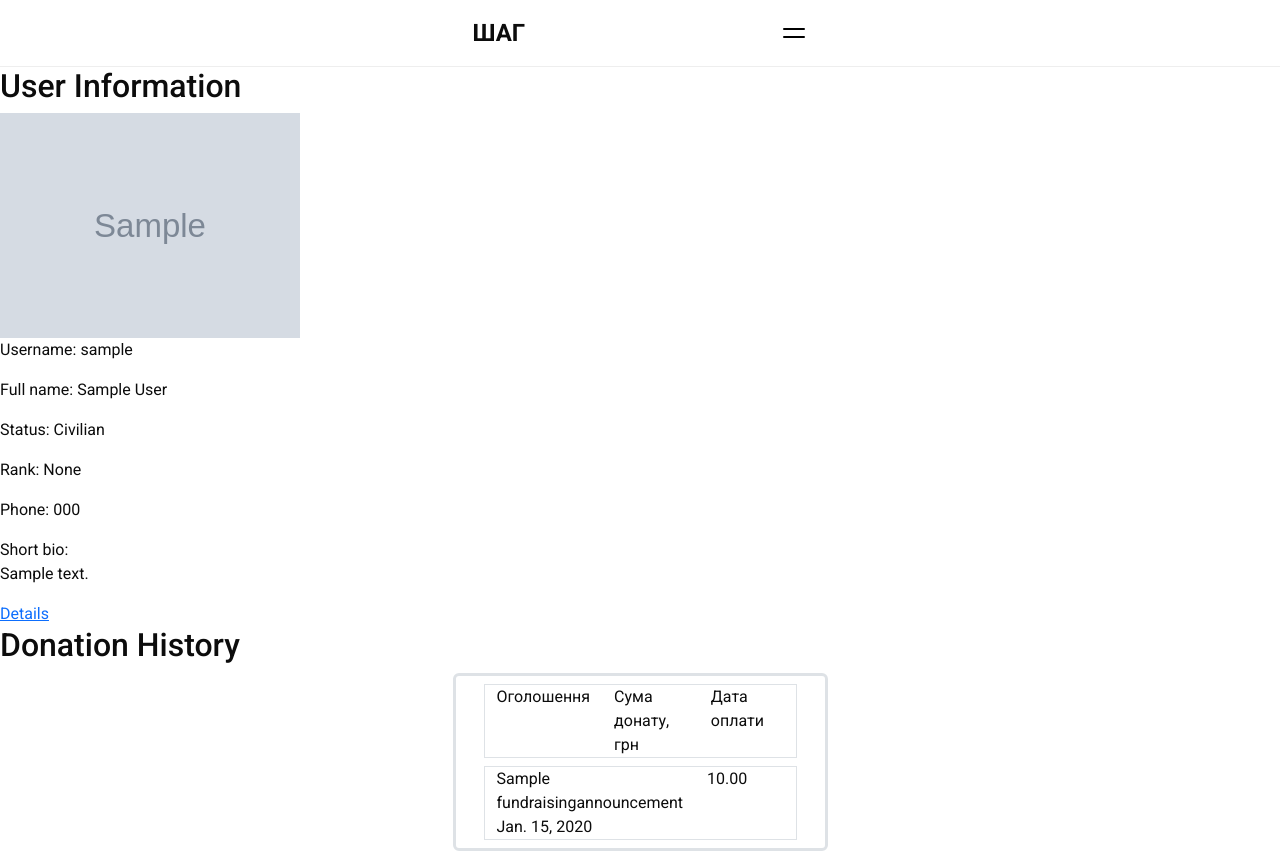
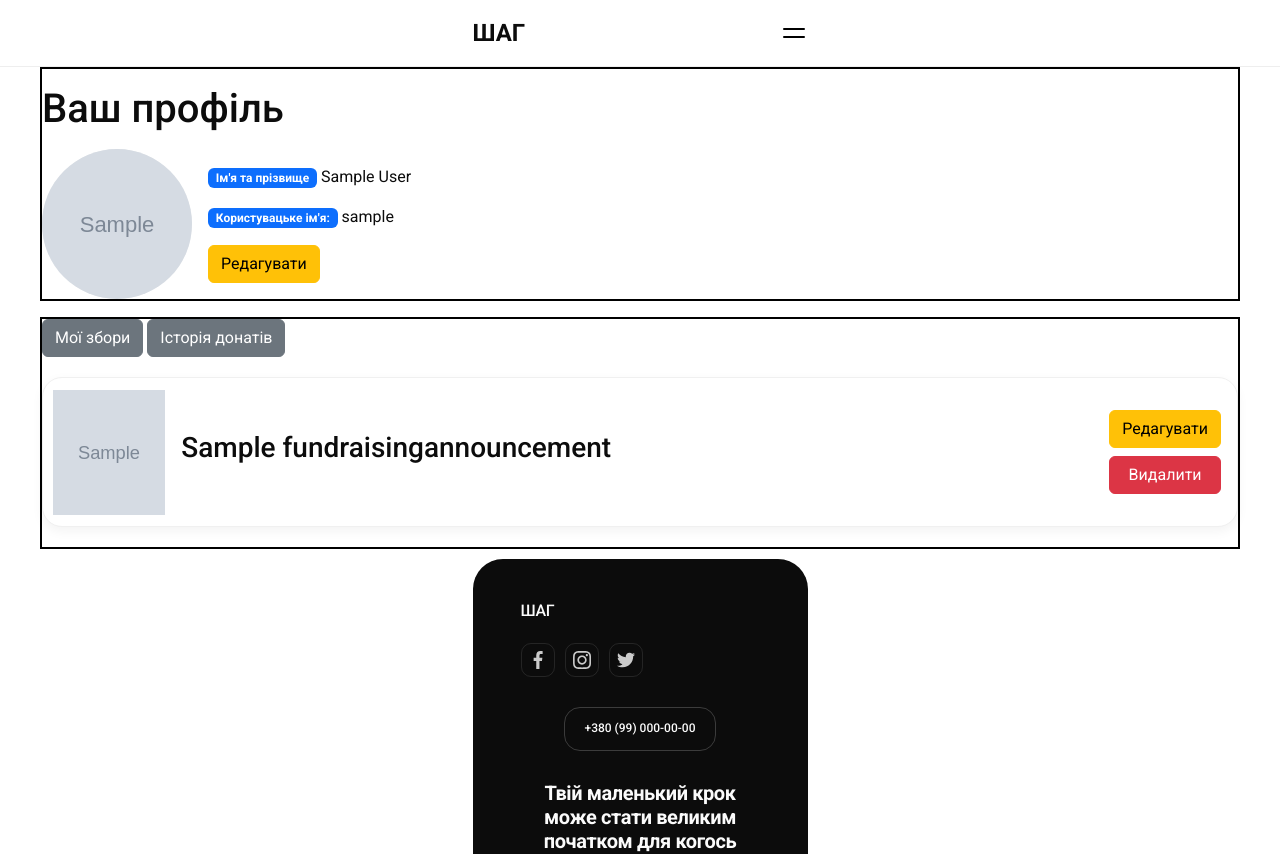
Before and after one commit to YehorBelyi/charity-platform, a Django app: page /users/profile/ in a window 1280 px wide. Shown: the top 854 px of the page. Run offline with Django 5.2, Linux system fonts and the light colour scheme; a user stored in the database is signed in; tables that the repository leaves empty hold one stand-in row (values such as "Sample post"); grey boxes marked "Sample" are stand-in pictures; some libraries are stand-ins or nearby versions.

Commit message:
refactor: Edit profile UI

```diff
--- a/donations/urls.py
+++ b/donations/urls.py
@@ -9,7 +9,8 @@ This module defines view routes for:\n
 
 from django.contrib import admin
 from django.urls import path
-from .views import SuccessfulPaymentView, CanceledPaymentView, SetPaymentView, CreateCheckoutSessionView
+from .views import SuccessfulPaymentView, CanceledPaymentView, SetPaymentView, CreateCheckoutSessionView, \
+    DonationHistoryPartialView
 from .webhooks import stripe_webhook_view
 
 urlpatterns = [
@@ -23,5 +24,7 @@ urlpatterns = [
     path('create/<int:announcement_id>', SetPaymentView.as_view(), name='payment-set'),
     #: Action endpoint to create a Stripe Checkout Session.
     path('create-checkout-session/<int:announcement_id>', CreateCheckoutSessionView.as_view(),
-         name='create-checkout-session')
+         name='create-checkout-session'),
+    #: Partial view for donation history.
+    path('history/', DonationHistoryPartialView.as_view(), name='donation-history'),
 ]
--- /dev/null
+++ b/fundraisers/templates/components/user_announcements.html
@@ -0,0 +1,30 @@
+<div class="announcement-list">
+    {% for ann in announcements %}
+        <div class="announcement-card">
+
+            <div class="announcement-image-wrapper">
+                {% if ann.photo %}
+                    <img src="{{ ann.photo.url }}" class="announcement-image" alt="{{ ann.title }}">
+                {% else %}
+                    <div class="placeholder-box">
+                        <span>Немає фото</span>
+                    </div>
+                {% endif %}
+            </div>
+
+            <div class="announcement-info d-flex justify-content-between align-items-center" style="width: 100%;">
+
+                <div class="announcement-info-text mx-3">
+                    <h3>{{ ann.title }}</h3>
+                </div>
+
+                <div class="announcement-controls d-flex flex-column gap-2 px-3">
+                    <a href="" class="btn btn-warning">Редагувати</a>
+                    <a href="" class="btn btn-danger">Видалити</a>
+                </div>
+
+            </div>
+
+        </div>
+    {% endfor %}
+</div>
--- a/fundraisers/urls.py
+++ b/fundraisers/urls.py
@@ -16,4 +16,5 @@ urlpatterns = [
     path("announcement/<int:announcement_id>/", views.fundraising_announcement, name="fundraising_announcement"),
     path("create", views.CreateAnnouncementView.as_view(), name="create_announcement"),
     path("announcements", views.AnnouncementsView.as_view(), name="announcements"),
+    path("list", views.UserAnnouncementsPartialView.as_view(), name="user_announcements"),
 ]
--- a/fundraisers/views.py
+++ b/fundraisers/views.py
@@ -1,6 +1,6 @@
 from django.contrib.auth.mixins import LoginRequiredMixin
 from django.shortcuts import render, get_object_or_404
-from django.views.generic import CreateView, ListView
+from django.views.generic import CreateView, ListView, View
 from .models import FundraisingAnnouncement
 from .forms import AddFundraisingAnnouncementForm, SearchForm
 
@@ -46,3 +46,12 @@ class AnnouncementsView(ListView):
         """Filter queryset by user search request."""
         queryset = super().get_queryset()
         return queryset.filter(title__icontains=self.request.GET.get("search") or "")
+
+class UserAnnouncementsPartialView(LoginRequiredMixin, ListView):
+    """Display current users list of announcements."""
+    model = FundraisingAnnouncement
+    template_name = 'components/user_announcements.html'
+    context_object_name = "announcements"
+
+    def get_queryset(self):
+        return FundraisingAnnouncement.objects.filter(author=self.request.user).order_by("-date")
--- a/pages/static/css/style.css
+++ b/pages/static/css/style.css
@@ -146,11 +146,7 @@ body {
 }
 
 
-
-
 /* ----------------------- Announcments list -------------- */
-
-
 
 
 .announcement-list {
@@ -214,7 +210,7 @@ body {
     outline: none;
     cursor: pointer;
     transition: background-color 250ms cubic-bezier(0.4, 0, 0.2, 1),
-                transform 150ms ease;
+    transform 150ms ease;
 }
 
 .btn-donate:hover,
@@ -227,12 +223,7 @@ body {
 }
 
 
-
-
 /* --------------------- PROGRESSBAR ----------------------- */
-
-
-
 
 
 .progress-container {
@@ -557,3 +548,49 @@ body {
     line-height: 1.4;
     color: rgba(251, 251, 251, 0.5);
 }
+
+/*для профілю */
+.profile-picture {
+    width: 150px;
+    height: 150px;
+    border-radius: 50%;
+    overflow: hidden;
+    display: flex;
+    align-items: center;
+    justify-content: center;
+    background-color: #f3f3f3;
+}
+
+.profile-picture img {
+    width: 100%;
+    height: 100%;
+    object-fit: cover;
+}
+
+.announcement-card {
+    display: flex;
+    align-items: center;
+    height: 150px;
+}
+
+.announcement-info-text {
+    display: flex;
+    align-items: center;
+}
+
+.announcement-image-wrapper {
+    margin-left: 10px;
+    width: 125px;
+    height: 125px;
+    overflow: hidden;
+    display: flex;
+    align-items: center;
+    justify-content: center;
+    background-color: #f3f3f3;
+}
+
+.announcement-image-wrapper img {
+    width: 100%;
+    height: 100%;
+    object-fit: fill;
+}
--- a/pages/templates/pages/index.html
+++ b/pages/templates/pages/index.html
@@ -23,8 +23,10 @@
 				<div class="container">
 					<div class="hero-container">
 						<div class="hero-title-text">
-                        <h1 class="hero-title">Допомагати легко: ваша <span class="hero-title-collection">підтримка</span> змінює життя</h1>
-                        <p class="hero-text">ШАГ — це платформа, де кожен внесок наближає нас до великої мети. Створюйте власні збори або підтримуйте ініціативи інших. Разом ми можемо більше.</p>
+							<h1 class="hero-title">Допомагати легко: ваша <span
+								class="hero-title-collection">підтримка</span> змінює життя</h1>
+							<p class="hero-text">ШАГ — це платформа, де кожен внесок наближає нас до великої мети.
+								Створюйте власні збори або підтримуйте ініціативи інших. Разом ми можемо більше.</p>
 						</div>
 					</div>
 
@@ -43,6 +45,13 @@
 	{% include 'components/footer.html' %}
 
 	<script src="https://cdn.jsdelivr.net/npm/bootstrap@5.3.3/dist/js/bootstrap.bundle.min.js"></script>
+	<script src="https://cdn.jsdelivr.net/npm/htmx.org@2.0.8/dist/htmx.min.js"></script>
 	<script src="{% static 'js/mobile-menu.js' %}"></script>
+	<script>
+		document.body.addEventListener('profileUpdated', function () {
+			const modal = bootstrap.Modal.getInstance(document.getElementById('profileModal'));
+			modal.hide();
+		});
+	</script>
 </body>
 </html>
--- /dev/null
+++ b/users/templates/components/user_bar.html
@@ -0,0 +1,23 @@
+<div class="user-nav">
+	<button
+		class="btn btn-secondary"
+		hx-get="{% url 'fundraisers:user_announcements' %}"
+		hx-target="#user-content"
+		hx-swap="innerHTML">
+		Мої збори
+	</button>
+
+	<button
+		class="btn btn-secondary"
+		hx-get="{% url 'donation-history' %}"
+		hx-target="#user-content"
+		hx-swap="innerHTML">
+		Історія донатів
+	</button>
+</div>
+
+<div id="user-content"
+	 hx-get="{% url 'fundraisers:user_announcements' %}"
+	 hx-trigger="load"
+	 hx-swap="innerHTML">
+</div>
--- /dev/null
+++ b/users/templates/components/user_profile.html
@@ -0,0 +1,36 @@
+<div class="header my-3">
+	<h1>Ваш профіль</h1>
+</div>
+<div class="">
+	<div class="profile-section" style="display: flex">
+		<div class="profile-picture">
+			{% if avatar %}
+				<img src="{{ avatar }}" alt="avatar">
+			{% else %}
+				<div class="no-avatar">No avatar</div>
+			{% endif %}
+		</div>
+		<div class="profile-info p-3">
+			<div class="profile-info-text">
+				<p><span class="badge text-bg-primary">Ім'я та прізвище</span> {{ full_name }}</p>
+				<p><span class="badge text-bg-primary">Користувацьке ім'я:</span> {{ username }}</p>
+				{#			<p>Status: {{ status }}</p>#}
+				{#			<p>Rank: {{ rank }}</p>#}
+				{#			<p>Phone: {{ phone_number }}</p>#}
+				{#			<p>Short bio:<br>{{ short_bio }}</p>#}
+			</div>
+			<div class="profile-edit-button">
+				<button
+					class="btn btn-warning"
+					hx-get="{% url 'edit_profile' %}"
+					hx-target="#modal-body"
+					hx-trigger="click"
+					data-bs-toggle="modal"
+					data-bs-target="#profileModal">
+					Редагувати
+				</button>
+			</div>
+		</div>
+	</div>
+
+</div>
--- a/users/templates/users/profile.html
+++ b/users/templates/users/profile.html
@@ -4,22 +4,31 @@
 {% block title %}Profile{% endblock %}
 
 {% block container %}
-	<div>
-		<h2>User Information</h2>
-		{% if avatar %}
-			<img src="{{ avatar }}" alt="" style="width:300px">
-		{% endif %}
-		<p>Username: {{ username }}</p>
-		<p>Full name: {{ full_name }}</p>
-		<p>Status: {{ status }}</p>
-		<p>Rank: {{ rank }}</p>
-		<p>Phone: {{ phone_number }}</p>
-		<p>Short bio:<br>{{ short_bio }}</p>
-		<a href="{% url 'details' %}">Details</a>
+	<div class="profile-container" style="width: 1200px; height: auto; margin: auto; border: 2px solid black;">
+
+		<div id="profile-content">
+			{% include 'components/user_profile.html' %}
+		</div>
 	</div>
 
-	<div>
-		<h2>Donation History</h2>
-		{% include 'components/donation_history.html' %}
+	<div class="user-nav-container mt-3" style="width: 1200px; height: auto; margin: auto; border: 2px solid black;">
+		{% include 'components/user_bar.html' %}
+	</div>
+
+
+	<div class="modal fade" id="profileModal" tabindex="-1">
+		<div class="modal-dialog">
+			<div class="modal-content">
+
+				<div class="modal-header">
+					<h5 class="modal-title">Редагувати профіль</h5>
+					<button type="button" class="btn-close" data-bs-dismiss="modal"></button>
+				</div>
+
+				<div class="modal-body" id="modal-body">
+				</div>
+
+			</div>
+		</div>
 	</div>
 {% endblock %}
--- a/users/urls.py
+++ b/users/urls.py
@@ -1,6 +1,6 @@
 from django.contrib import admin
 from django.urls import path
-from users.views import LoginView, SignUpView, UserDetailsView, LogoutView, UserProfileView
+from users.views import LoginView, SignUpView, LogoutView, UserProfileView, UserProfileEditView
 
 """
 URL routing for user-related actions.
@@ -16,7 +16,7 @@ urlpatterns = [
     #: Public or personal profile view.
     path('profile/', UserProfileView.as_view(), name='profile'),
     #: Settings page for updating account details.
-    path('details/', UserDetailsView.as_view(), name='details'),
+    path('edit/', UserProfileEditView.as_view(), name='edit_profile'),
     #: Logout action.
     path('logout/', LogoutView.as_view(), name='logout'),
 ]
--- a/users/views.py
+++ b/users/views.py
@@ -1,4 +1,5 @@
 from django.contrib.auth import authenticate, login, logout
+from django.http import HttpResponse
 from django.shortcuts import render, redirect
 from django.views import View
 from django.contrib.auth.mixins import LoginRequiredMixin
@@ -90,7 +91,6 @@ class UserProfileView(LoginRequiredMixin, View):
             history: Prefetched list of successful payments.
         """
         current_user = request.user
-        history = Payment.objects.prefetch_related("user").filter(user=current_user).filter(is_finished=True)
 
         context = {
             'username': current_user.username,
@@ -98,17 +98,15 @@ class UserProfileView(LoginRequiredMixin, View):
             'status': current_user.get_status_display(),
             'rank': current_user.get_rank_display(),
             'phone_number': current_user.phone_number,
-            'avatar' : current_user.avatar.url if current_user.avatar else None,
-            'history': history,
+            'avatar': current_user.avatar.url if current_user.avatar else None,
             'short_bio': current_user.short_bio,
         }
         return render(request, self.template_name, context)
 
 
-class UserDetailsView(LoginRequiredMixin, View):
+class UserProfileEditView(LoginRequiredMixin, View):
     """Displays the user's profile full details."""
-    template_name = 'users/details.html'
-    login_url = 'login'
+    template_name = 'components/profile_edit_form.html'
 
     def get(self, request):
         """Get user profile details."""
@@ -118,11 +116,28 @@ class UserDetailsView(LoginRequiredMixin, View):
 
     def post(self, request):
         """Update user profile details."""
-        form = UserUpdateForm(request.POST, request.FILES, instance=request.user)
 
-        if form.is_valid():
-            form.save()
-            return redirect('profile')
+        def post(self, request):
+            form = UserUpdateForm(request.POST, request.FILES, instance=request.user)
 
-        context = {'form': form}
-        return render(request, self.template_name, context)
+            if form.is_valid():
+                form.save()
+
+                request.user.refresh_from_db()
+
+                context = {
+                    'username': request.user.username,
+                    'full_name': f"{request.user.first_name or ''} {request.user.last_name or ''}".strip(),
+                    'status': request.user.get_status_display(),
+                    'rank': request.user.get_rank_display(),
+                    'phone_number': request.user.phone_number,
+                    'avatar': request.user.avatar.url if request.user.avatar else None,
+                    'short_bio': request.user.short_bio,
+                }
+
+                response = HttpResponse(request, 'components/user_profile.html', context)
+                response['HX-Trigger'] = 'profileUpdated'
+                return response
+
+            print(form.errors)
+            return render(request, self.template_name, {'form': form})
```
Also changed, not shown: donations/views.py (+13 -0 lines), users/forms.py (+6 -4 lines), users/templates/components/profile_edit_form.html (added, +16 -0 lines). Lines whose indentation alone changed are shown as unchanged.
